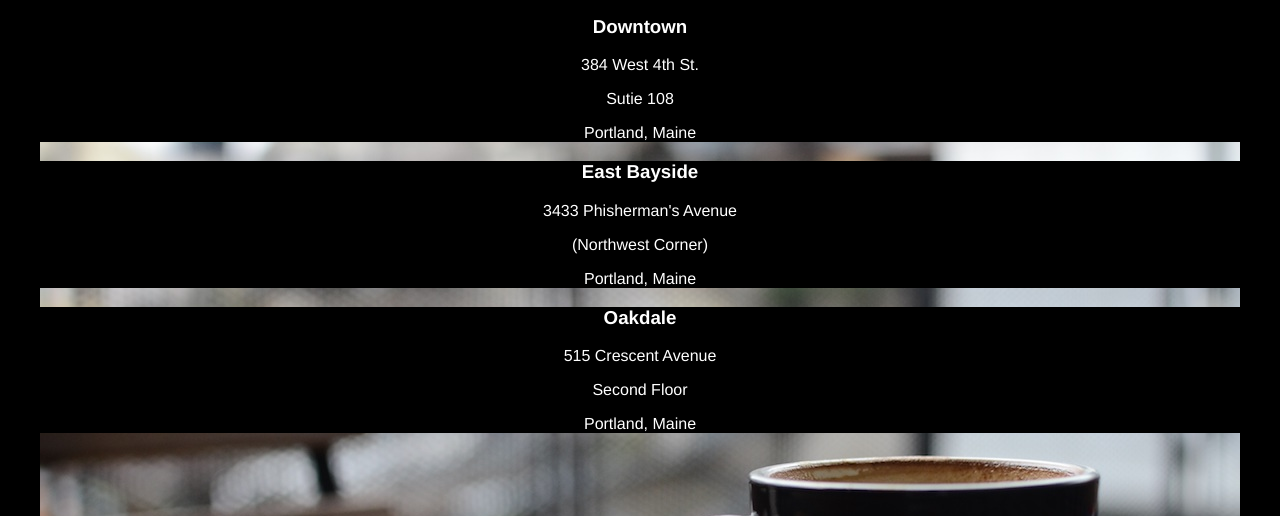
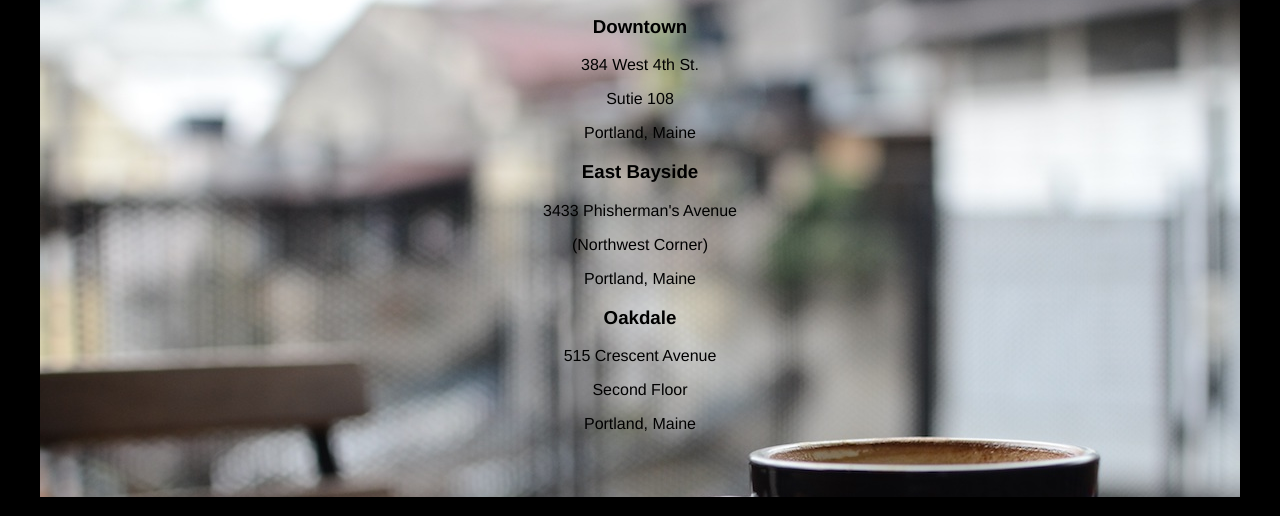
Before and after one commit to timmytwotone2/tea-cozy, a plain HTML site: page index.html in a window 1280 px wide. Shown: the part 1351-1867 px from the top of the page. Drawn offline with Linux system fonts and the light colour scheme.

Commit message:
updated 3rd Section

```diff
--- a/css/style.css
+++ b/css/style.css
@@ -77,12 +77,10 @@ header nav ul li a{
 	height:500px;
 	width:1200px;
 	margin:auto;
+	display: flex;
+	justify-content:space-around;
 }
 .locations-container{
 	display: flex;
 	justify-content: space-around;
 }
-.location{
-	background-color:black;
-	color:white;
-}
```
